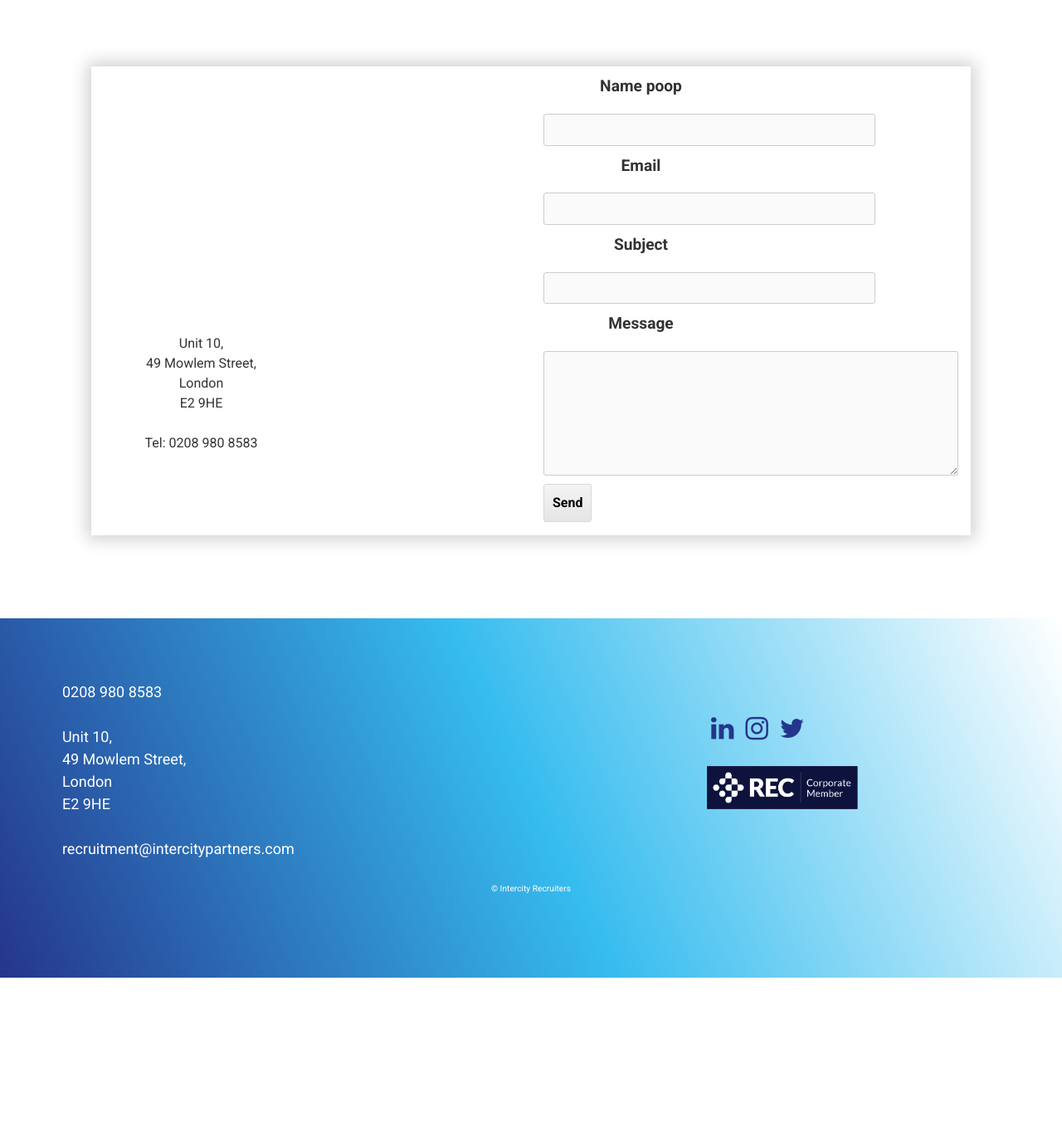
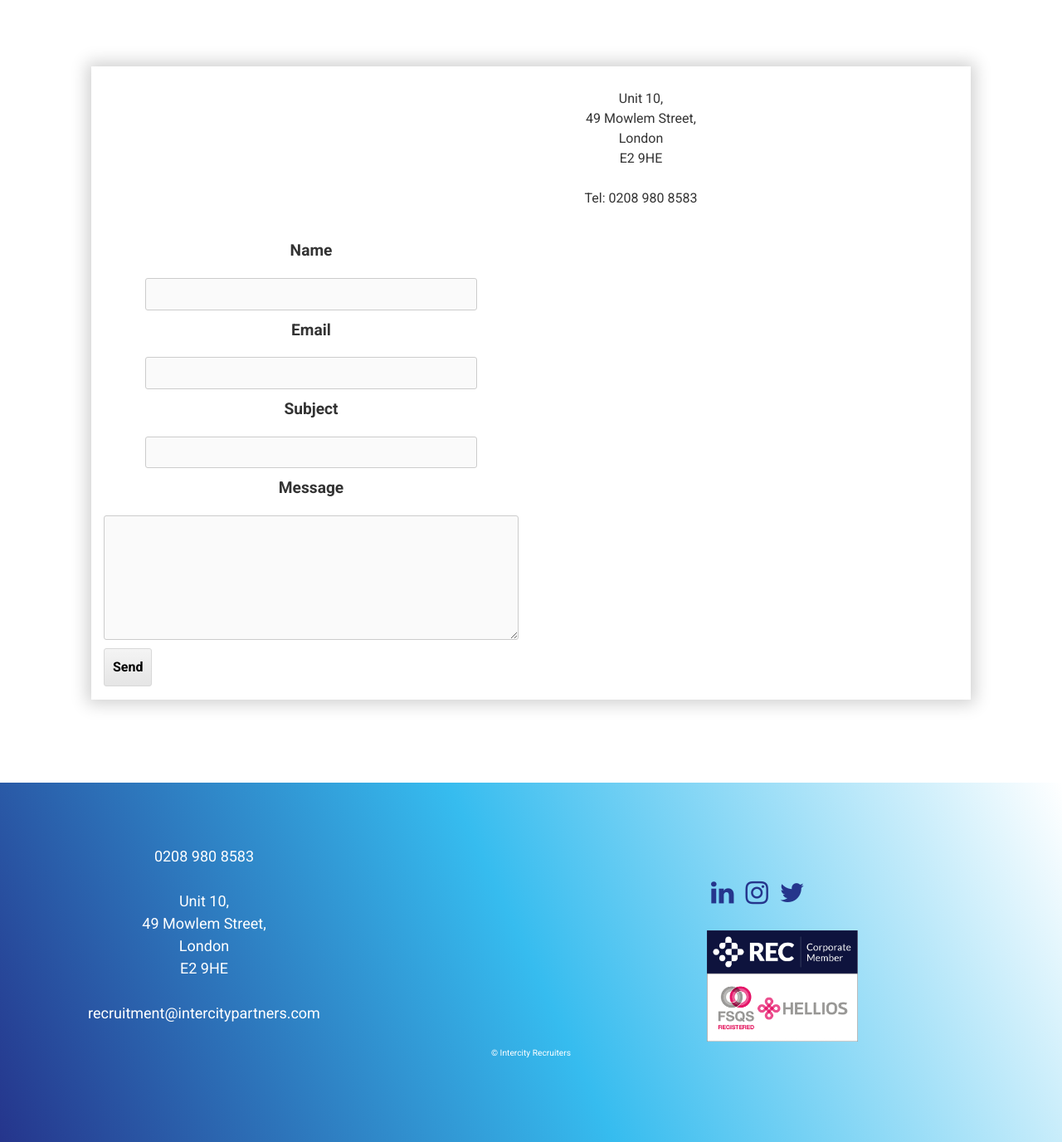
Before and after one commit to eddiebrett/intercity, a Flask app: page /contact in a window 1280 px wide. Shown: the part 808-2184 px from the top of the page at 83% size. Before the commit the page ends 1986 px from the top, so only its background shows below. Run offline with Flask 2, Linux system fonts and the light colour scheme; some libraries are stand-ins or nearby versions; grey boxes are pictures that could not be loaded.

Commit message:
css update

```diff
--- a/forms.py
+++ b/forms.py
@@ -16,7 +16,7 @@ from wtforms.fields.html5 import EmailField
 # from flask.ext.wtf import Form, TextField, TextAreaField, SubmitField, validators, ValidationError
 
 class ContactForm(Form):
-    name = TextField("Name poop", validators=[InputRequired('Please enter your name.')])
+    name = TextField("Name", validators=[InputRequired('Please enter your name.')])
     email = EmailField("Email",  validators=[InputRequired("Please enter your email address."), validators.Email("Please enter your email address.")])
     subject = TextField("Subject",  validators=[InputRequired("Please enter a subject.")])
     message = TextAreaField("Message",  validators=[InputRequired("Please enter a message.")])
--- a/static/css/homepage.css
+++ b/static/css/homepage.css
@@ -253,7 +253,7 @@ position: relative;
 .parallax2 {
     background-image: url(/static/images/handshake.jpg);
     position: relative;
-    height: 1500px;
+    height: 1200px;
     background-attachment: fixed;
     background-position: center;
     background-repeat: no-repeat;
--- a/static/css/styles.css
+++ b/static/css/styles.css
@@ -24,7 +24,7 @@ body{
 
 p{
     padding: 3% 3% 0 3%;
-    text-align: left;
+    text-align: center;
     font-size: large;
     margin-bottom: 0;
 }
--- a/templates/contact.html
+++ b/templates/contact.html
@@ -22,8 +22,10 @@
 			<br><br>
 			<iframe
 				src="https://www.google.com/maps/embed?pb=!1m18!1m12!1m3!1d2481.848276563022!2d-0.058115084784400556!3d51.534342616554746!2m3!1f0!2f0!3f0!3m2!1i1024!2i768!4f13.1!3m3!1m2!1s0x48761cdd09f30e0f%3A0x839b8c83f7470e1e!2s10%2C%2049%20Mowlem%20St%2C%20London%20E2%209HE!5e0!3m2!1sen!2suk!4v1594825836916!5m2!1sen!2suk"
-				frameborder="0" style="border:0;" allowfullscreen="" aria-hidden="false" tabindex="0"></iframe><br><br>
-            Unit 10,<br>
+				frameborder="0" style="border:0;" allowfullscreen="" aria-hidden="false" tabindex="0"></iframe>
+		</div>
+		<div class="col-lg-6">
+			Unit 10,<br>
 
 49 Mowlem Street,<br>
 
@@ -34,7 +36,7 @@ Tel: 0208 980 8583
 </div>
 
 
-			<div class="col-lg-6">
+			<div class="col-lg-12">
 
 				{% if success %}
 				<p>Thank you for your message. We'll get back to you shortly.</p>
@@ -77,8 +79,8 @@ Tel: 0208 980 8583
 			</div>
 		</div>
 
-</div>
+	</div>
 
 
-{% endif %}
-{% endblock %}
+	{% endif %}
+	{% endblock %}
--- a/templates/footer.html
+++ b/templates/footer.html
@@ -22,6 +22,10 @@
 				href="https://www.linkedin.com/company/intercity-partners-ltd/"><i class="fa fa-twitter  fa-2x"></i></a>
                 <br><br>
       <img src="{{url_for('static', filename='images/corporate.jpg')}}" alt="desk" class="corporate-image">
+      <br>
+      <img src="{{url_for('static', filename='images/fsqs.png')}}" alt="desk" class="corporate-image">
+
+
     </div>
 </div>
 
```
